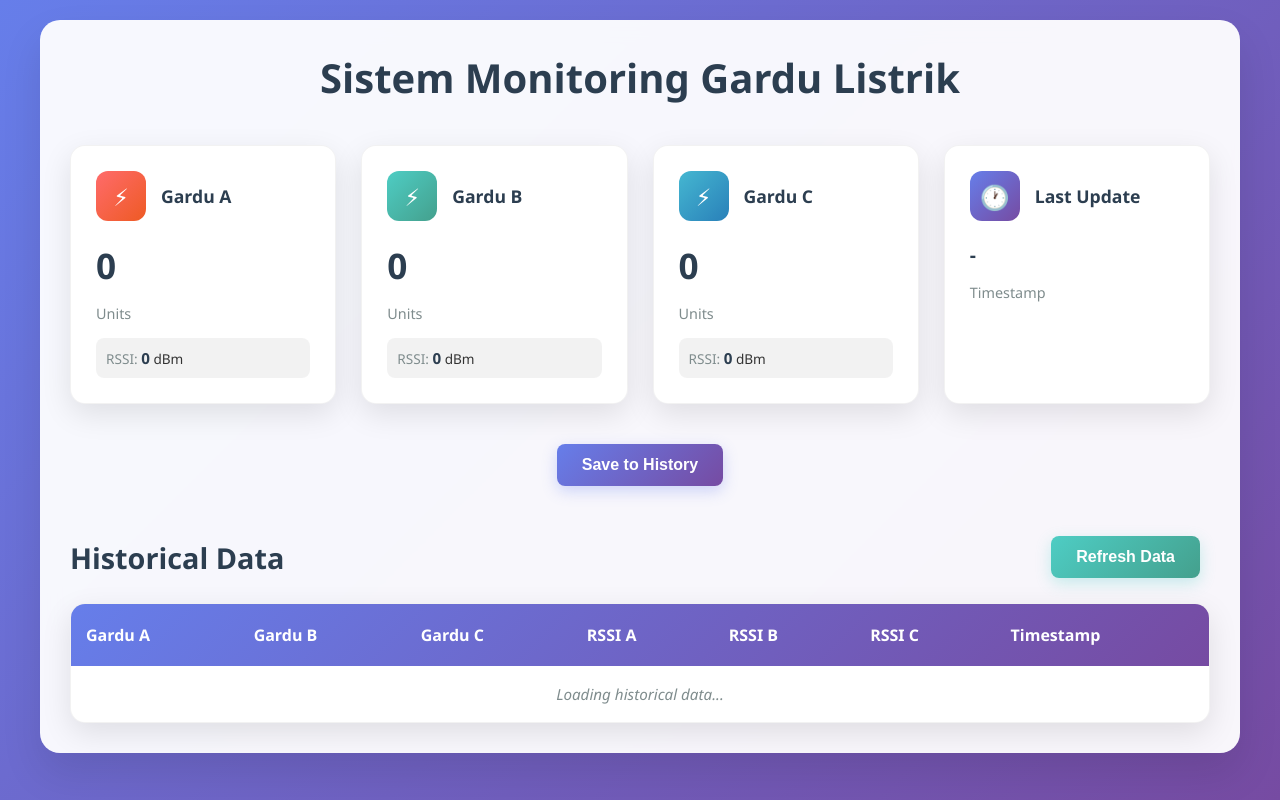
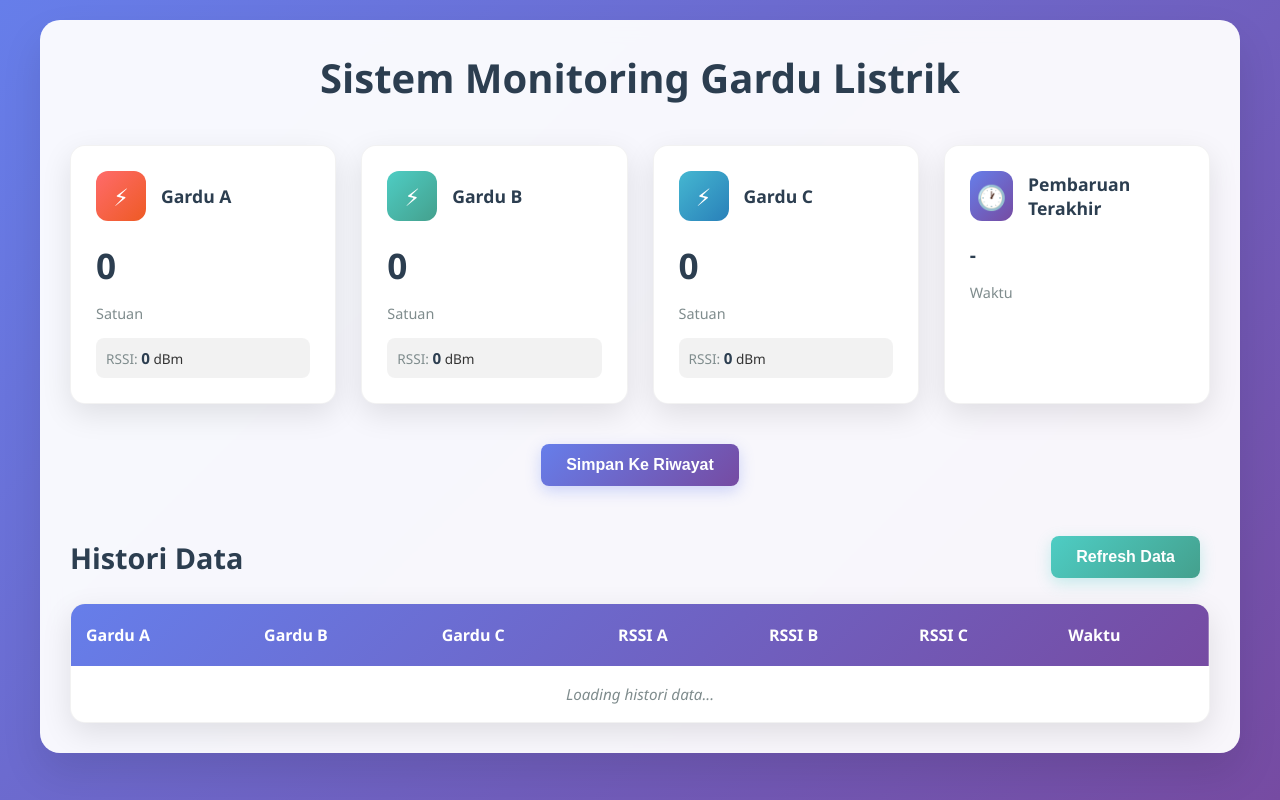
Before and after one commit to galihpermana292/skripsi-dika, a plain HTML site: page frontend2.html in a window 1280 px wide. Drawn offline with Linux system fonts and the light colour scheme; a script that the page names is missing.

Commit message:
rubah bahasa

```diff
--- a/frontend2.html
+++ b/frontend2.html
@@ -3,7 +3,7 @@
 <head>
     <meta charset="UTF-8">
     <meta name="viewport" content="width=device-width, initial-scale=1.0">
-    <title>IoT Monitoring Gardu</title>
+    <title>Sistem Monitoring Gardu</title>
     <script src="https://unpkg.com/mqtt/dist/mqtt.min.js"></script>
     <style>
         * {
@@ -340,7 +340,7 @@
                     </div>
                 </div>
                 <div class="card-value"><span id="pot1" class="nilai">0</span></div>
-                <div class="card-unit">Units</div>
+                <div class="card-unit">Satuan</div>
                 <div class="rssi-mini">
                     <span class="rssi-label">RSSI:</span>
                     <span id="rssi1" class="nilai">0</span> dBm
@@ -355,7 +355,7 @@
                     </div>
                 </div>
                 <div class="card-value"><span id="pot2" class="nilai">0</span></div>
-                <div class="card-unit">Units</div>
+                <div class="card-unit">Satuan</div>
                 <div class="rssi-mini">
                     <span class="rssi-label">RSSI:</span>
                     <span id="rssi2" class="nilai">0</span> dBm
@@ -370,7 +370,7 @@
                     </div>
                 </div>
                 <div class="card-value"><span id="pot3" class="nilai">0</span></div>
-                <div class="card-unit">Units</div>
+                <div class="card-unit">Satuan</div>
                 <div class="rssi-mini">
                     <span class="rssi-label">RSSI:</span>
                     <span id="rssi3" class="nilai">0</span> dBm
@@ -381,11 +381,11 @@
                 <div class="card-header">
                     <div class="card-icon">🕐</div>
                     <div>
-                        <div class="card-title">Last Update</div>
+                        <div class="card-title">Pembaruan Terakhir</div>
                     </div>
                 </div>
                 <div class="card-value" id="time" style="font-size: 1.2rem;">-</div>
-                <div class="card-unit">Timestamp</div>
+                <div class="card-unit">Waktu</div>
             </div>
         </div>
 
@@ -394,12 +394,12 @@
         </div>
 
         <div class="controls">
-            <button id="saveButton" class="btn">Save to History</button>
+            <button id="saveButton" class="btn">Simpan Ke Riwayat</button>
         </div>
 
         <div class="history-section">
             <div class="history-header">
-                <h2 class="history-title">Historical Data</h2>
+                <h2 class="history-title">Histori Data</h2>
                 <button id="refreshButton" class="btn btn-secondary">Refresh Data</button>
             </div>
 
@@ -413,12 +413,12 @@
                             <th>RSSI A</th>
                             <th>RSSI B</th>
                             <th>RSSI C</th>
-                            <th>Timestamp</th>
+                            <th>Waktu</th>
                         </tr>
                     </thead>
                     <tbody id="historyTableBody">
                         <tr>
-                            <td colspan="7" class="loading">Loading historical data...</td>
+                            <td colspan="7" class="loading">Loading histori data...</td>
                         </tr>
                     </tbody>
                 </table>
```
